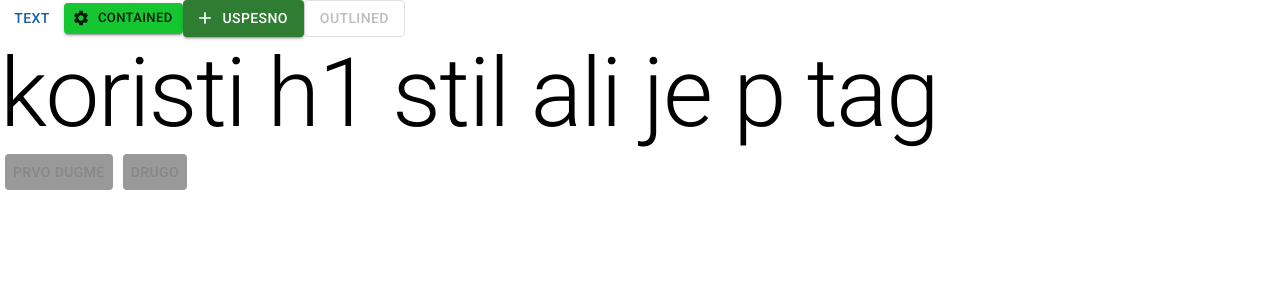
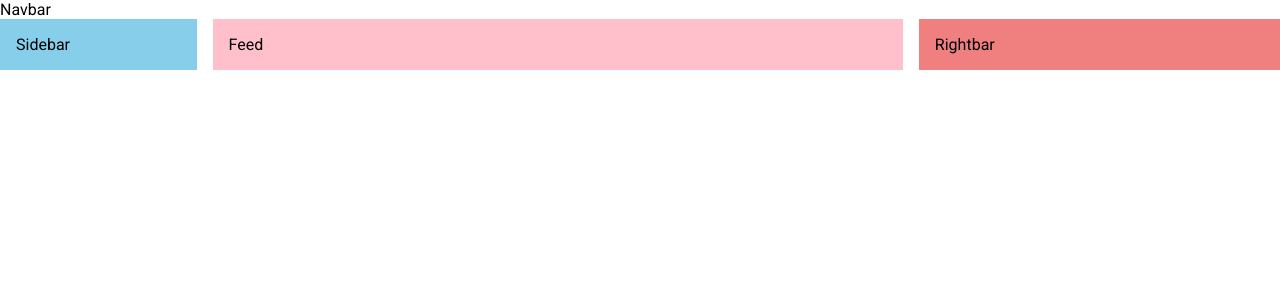
Before and after one commit to MirosBL45/material-social-network, a React (Create React App) app: page / in a window 1280 px wide. Shown: the top 300 px of the page. Built offline with nearby package versions, Linux system fonts and the light colour scheme.

Commit message:
started project

```diff
--- a/src/App.js
+++ b/src/App.js
@@ -1,46 +1,19 @@
-import { Button, Typography, styled } from "@mui/material";
-import SettingsIcon from "@mui/icons-material/Settings";
-import AddIcon from "@mui/icons-material/Add";
+import Sidebar from "./components/Sidebar";
+import Feed from "./components/Feed";
+import Rightbar from "./components/Rightbar";
+import Navbar from "./components/Navbar";
+import { Box, Stack } from "@mui/material";
 
 function App() {
-  const BlueButton = styled(Button)(({ theme }) => ({
-    backgroundColor: theme.palette.otherColor.main,
-    // backgroundColor: 'skyblue',
-    color: "#888",
-    margin: 5,
-    "&:hover": {
-      backgroundColor: "green",
-      color: "red",
-    },
-    "&:disabled": {
-      backgroundColor: "gray",
-      color: "white",
-    },
-  }));
-
   return (
-    <div>
-      <Button variant="text">Text</Button>
-      <Button
-        startIcon={<SettingsIcon />}
-        color="secondary"
-        variant="contained"
-        size="small"
-      >
-        Contained
-      </Button>
-      <Button startIcon={<AddIcon />} color="success" variant="contained">
-        Uspesno
-      </Button>
-      <Button variant="outlined" disabled>
-        Outlined
-      </Button>
-      <Typography variant="h1" component="p">
-        koristi h1 stil ali je p tag
-      </Typography>
-      <BlueButton>Prvo dugme</BlueButton>
-      <BlueButton>Drugo</BlueButton>
-    </div>
+    <Box>
+      <Navbar />
+      <Stack direction="row" spacing={2} justifyContent="space-between">
+        <Sidebar />
+        <Feed />
+        <Rightbar />
+      </Stack>
+    </Box>
   );
 }
 
--- /dev/null
+++ b/src/components/Feed.jsx
@@ -0,0 +1,10 @@
+import { Box } from '@mui/material'
+import React from 'react'
+
+function Feed() {
+  return (
+    <Box bgcolor='pink' flex={4} p={2}>Feed</Box>
+  )
+}
+
+export default Feed
--- /dev/null
+++ b/src/components/Navbar.jsx
@@ -0,0 +1,9 @@
+import React from 'react'
+
+function Navbar() {
+  return (
+    <div>Navbar</div>
+  )
+}
+
+export default Navbar
--- /dev/null
+++ b/src/components/Rightbar.jsx
@@ -0,0 +1,17 @@
+import { Box } from "@mui/material";
+import React from "react";
+
+function Rightbar() {
+  return (
+    <Box
+      bgcolor="lightcoral"
+      flex={2}
+      p={2}
+      sx={{ display: { xs: "none", sm: "block" } }}
+    >
+      Rightbar
+    </Box>
+  );
+}
+
+export default Rightbar;
--- /dev/null
+++ b/src/components/Sidebar.jsx
@@ -0,0 +1,17 @@
+import { Box } from "@mui/material";
+import React from "react";
+
+function Sidebar() {
+  return (
+    <Box
+      bgcolor="skyblue"
+      flex={1}
+      p={2}
+      sx={{ display: { xs: "none", sm: "block" } }}
+    >
+      Sidebar
+    </Box>
+  );
+}
+
+export default Sidebar;
```
Also changed, not shown: src/index.js (+4 -4 lines).
